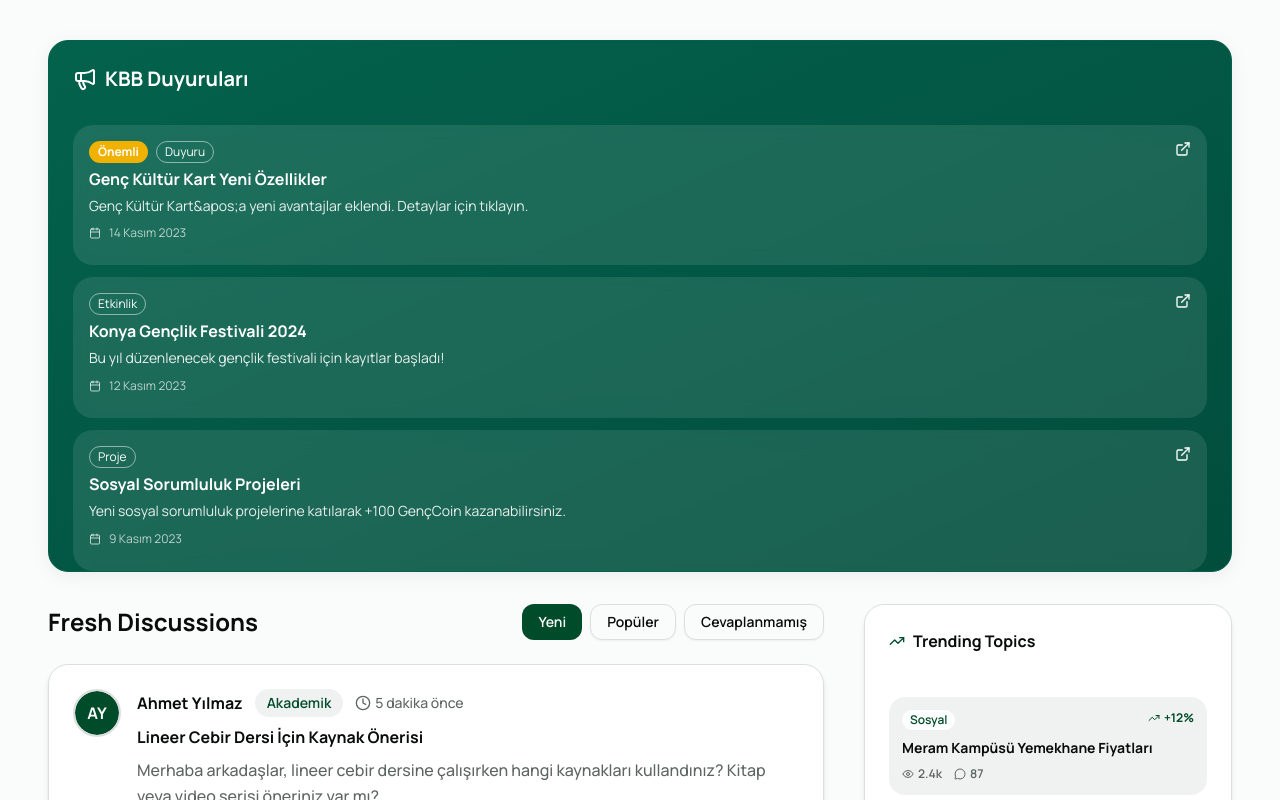
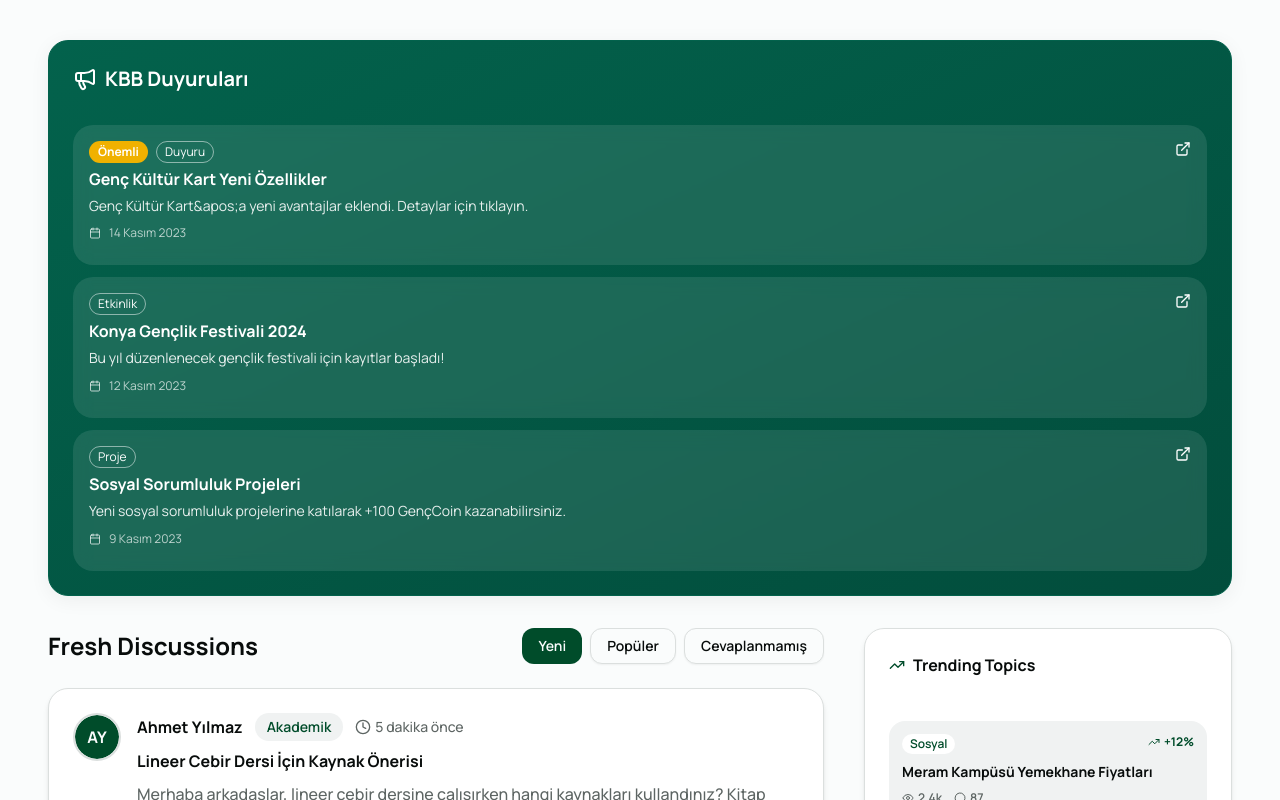
Before and after one commit to dogancanyildiz/wikonya, a Next.js app in the folder frontend/: page / in a window 1280 px wide. Shown: the part 500-1300 px from the top of the page. Built offline with nearby package versions, Linux system fonts and the light colour scheme; no server answers.

Commit message:
fix(ui): add bottom padding to CardContent component
- Add pb-6 to CardContent to prevent last child from touching card border
- Ensures consistent spacing in all card components

```diff
--- a/frontend/components/ui/card.tsx
+++ b/frontend/components/ui/card.tsx
@@ -65,7 +65,7 @@ function CardContent({ className, ...props }: React.ComponentProps<"div">) {
   return (
     <div
       data-slot="card-content"
-      className={cn("px-6", className)}
+      className={cn("px-6 pb-6", className)}
       {...props}
     />
   )
```
